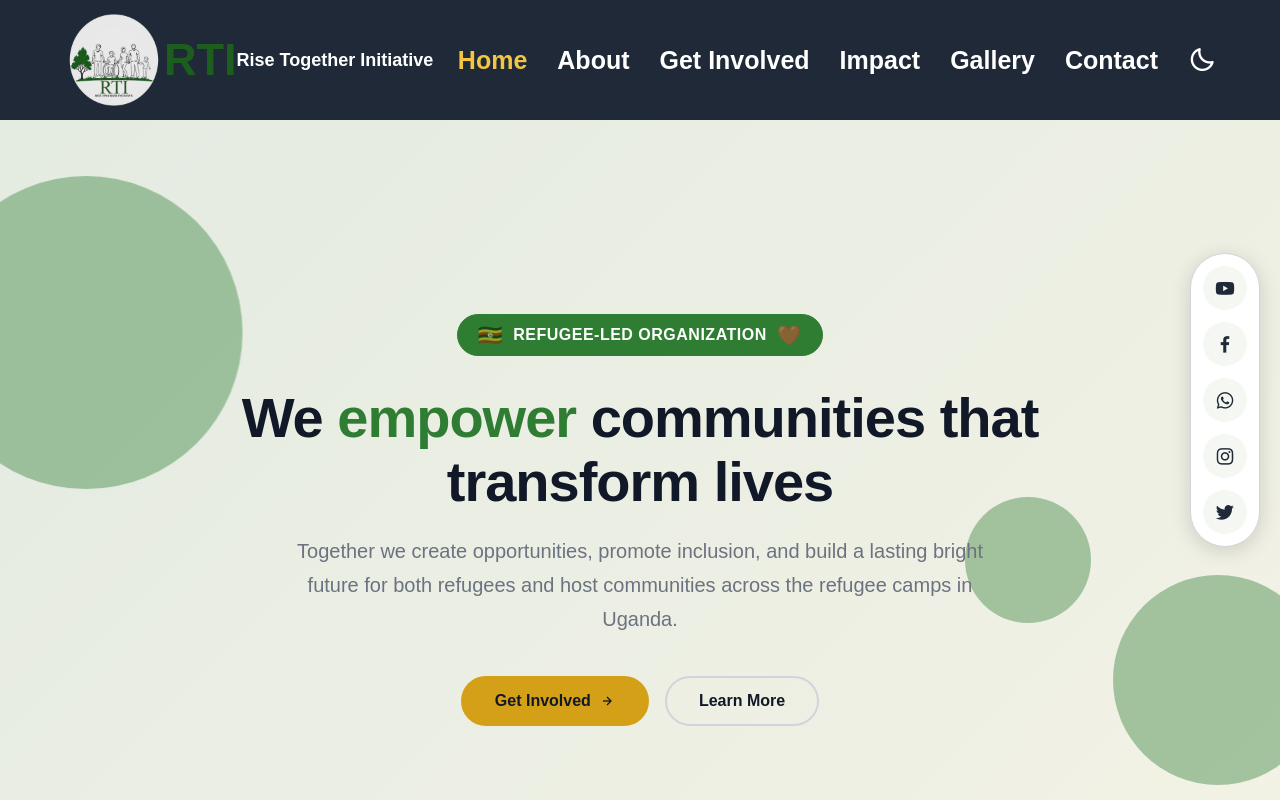
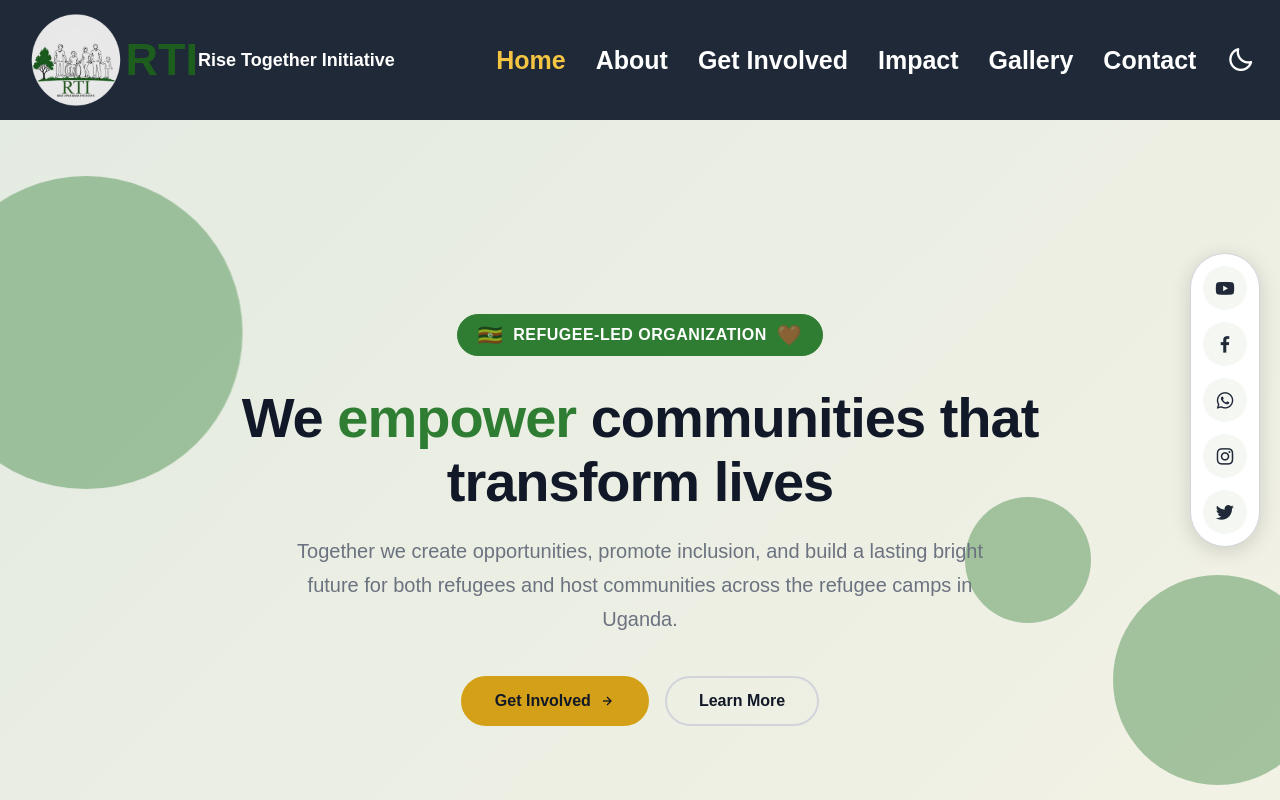
Before and after one commit to GrideLock/RTI, a website: page index.html in a window 1280 px wide. Shown: the top 800 px of the page. Drawn offline with nearby package versions, Linux system fonts and the light colour scheme.

Commit message:
Changed the padding

```diff
--- a/style.css
+++ b/style.css
@@ -129,7 +129,7 @@ body.dark-mode .menu-icon{
     display: flex;
     align-items: center;
     justify-content: space-between;
-    padding: 10px 5%;
+    padding: 10px 2%;
     width: 100%;
     background: var(--text-color);
     z-index: 100;
```
